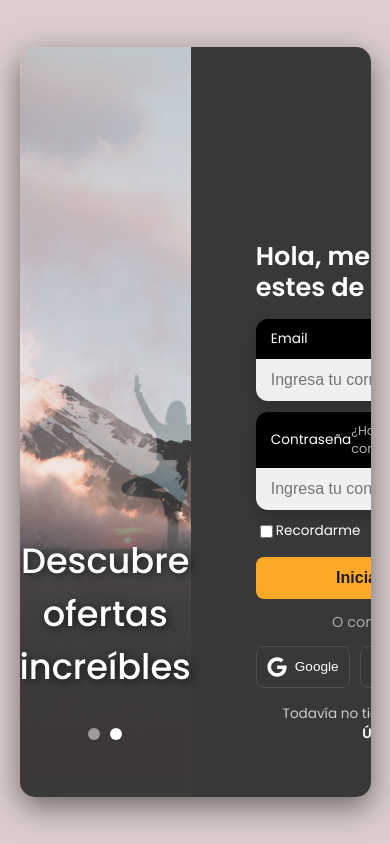
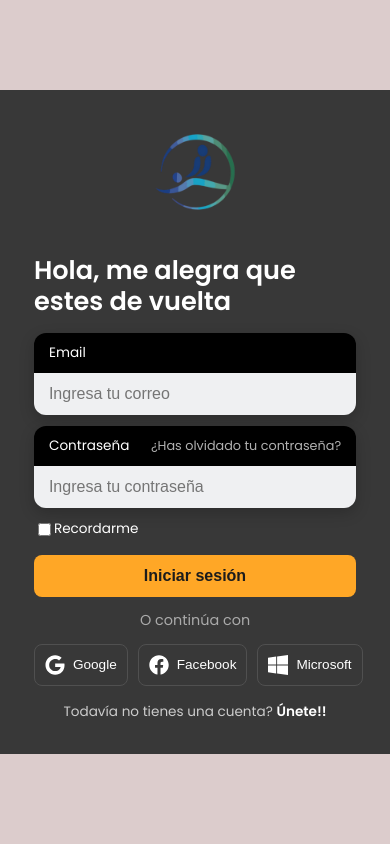
Before and after one commit to IamAndrew25/Centro-de-masajes-Relax-Relax, a React (Create React App) app in the folder Front-End/: page / in a window 390 px wide. Built offline with nearby package versions, Linux system fonts and the light colour scheme; the HTML template or start-up script is replaced by a standard one.

Commit message:
Update Auth.css
Diseño responsivo para celulares

```diff
--- a/Front-End/src/pages/Auth/Auth.css
+++ b/Front-End/src/pages/Auth/Auth.css
@@ -245,3 +245,54 @@
   margin-bottom: 1rem;
   font-size: 0.9rem;
 }
+
+/* Diseño Responsivo */
+@media (max-width: 850px) {
+  .auth-container {
+    flex-direction: column;
+    width: 100%;
+    height: auto;
+    max-width: 100%;
+    border-radius: 0;
+    box-shadow: none;
+    overflow-y: auto;
+  }
+
+  .auth-container.register-view {
+    height: auto; /* Se ajustara la altura de acuerdo al contenido */
+  }
+
+  .slider {
+    flex: 0 0 300px; /* Altura fija para el slider en celulares */
+    width: 100%;
+    padding-bottom: 20px;
+    align-items: center; /* Centra el texto verticalmente */
+  }
+
+  .overlay-text h2 {
+    font-size: 1.8rem; /* Reduce tamaño de fuente */
+  }
+
+  .form-section {
+    flex: 1;
+    padding: 2rem 1rem;
+  }
+
+  .form-inner-container {
+    width: 90%;
+    max-width: none;
+  }
+
+  .logo {
+    width: 100px;
+    height: 100px;
+    align-self: center; /* Centrar logo en celulares */
+    margin-bottom: 1rem;
+  }
+}
+
+@media (max-width: 480px) {
+  .slider {
+    display: none; /* Si es muy pequeño, no se muestra el slider */
+  }
+}
```
